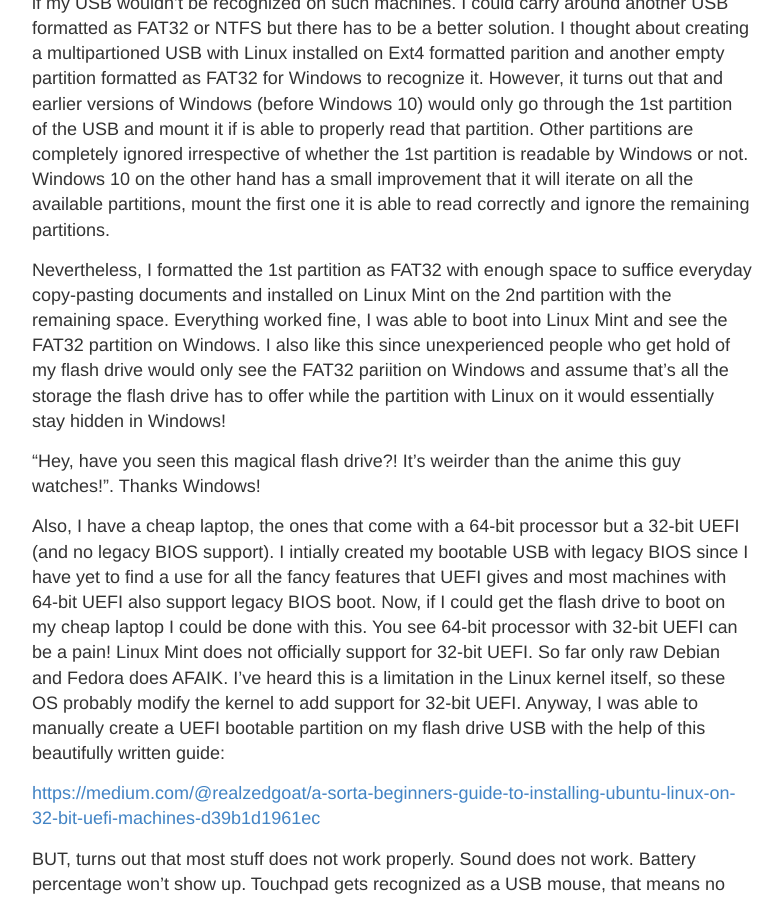
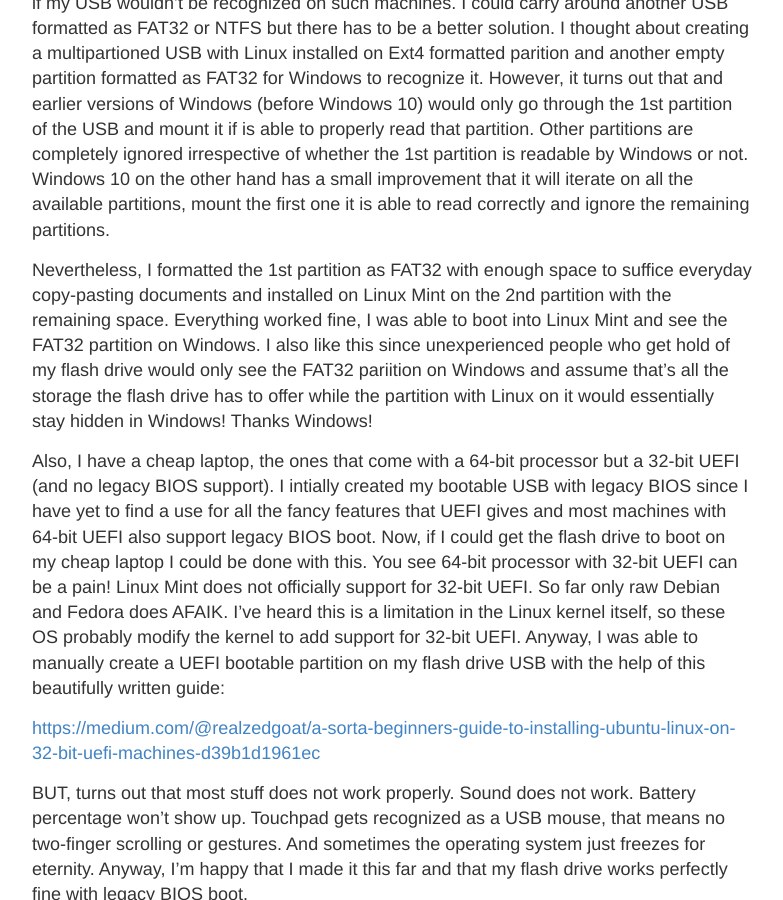
Before and after one commit to ritiek/ritiek.github.io, a Jekyll site: the page built from _posts/2019-05-31-blog-post-13.md, in a window 1280 px wide and 900 px high, scrolled down 1062 px. Shown: the whole window, without its empty margins (248-1031 px from the left). Built offline with Jekyll 4.4.1, drawn with Linux system fonts in a browser that asks for light colours; our own code applies the rules of GitHub Pages for plain Markdown files.

Commit message:
Remove nonsense, ok?

```diff
--- a/_posts/2019-05-31-blog-post-13.md
+++ b/_posts/2019-05-31-blog-post-13.md
@@ -48,9 +48,7 @@
 and installed on Linux Mint on the 2nd partition with the remaining space. Everything worked fine, I was able to boot
 into Linux Mint and see the FAT32 partition on Windows. I also like this since unexperienced people who get hold
 of my flash drive would only see the FAT32 pariition on Windows and assume that's all the storage the flash drive
-has to offer while the partition with Linux on it would essentially stay hidden in Windows!
-
-"Hey, have you seen this magical flash drive?! It's weirder than the anime this guy watches!". Thanks Windows!
+has to offer while the partition with Linux on it would essentially stay hidden in Windows! Thanks Windows!
 
 Also, I have a cheap laptop, the ones that come with a 64-bit processor but a 32-bit UEFI (and no legacy BIOS support).
 I intially created my bootable USB with legacy BIOS since I have yet to find a use for all the fancy features that
```
